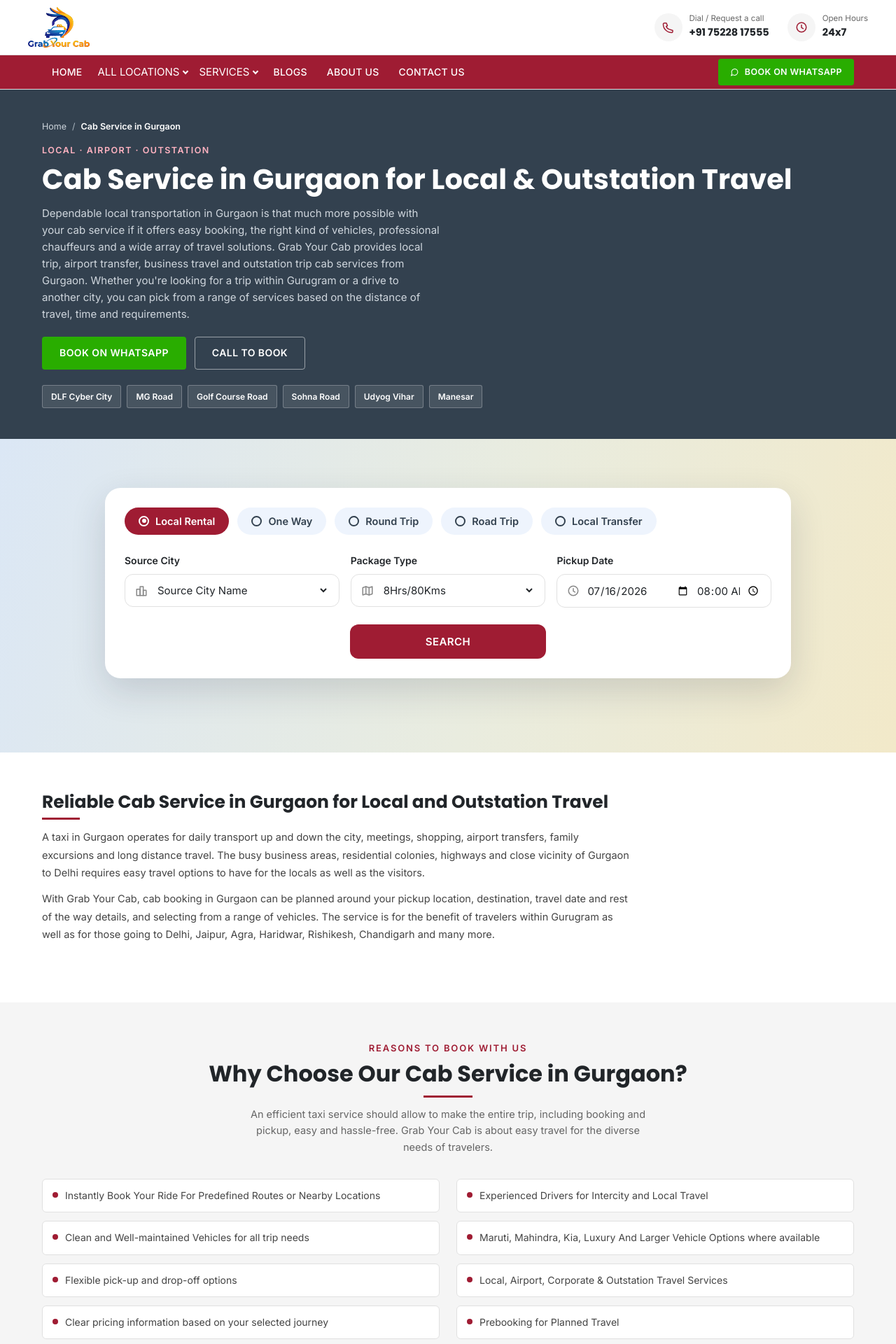
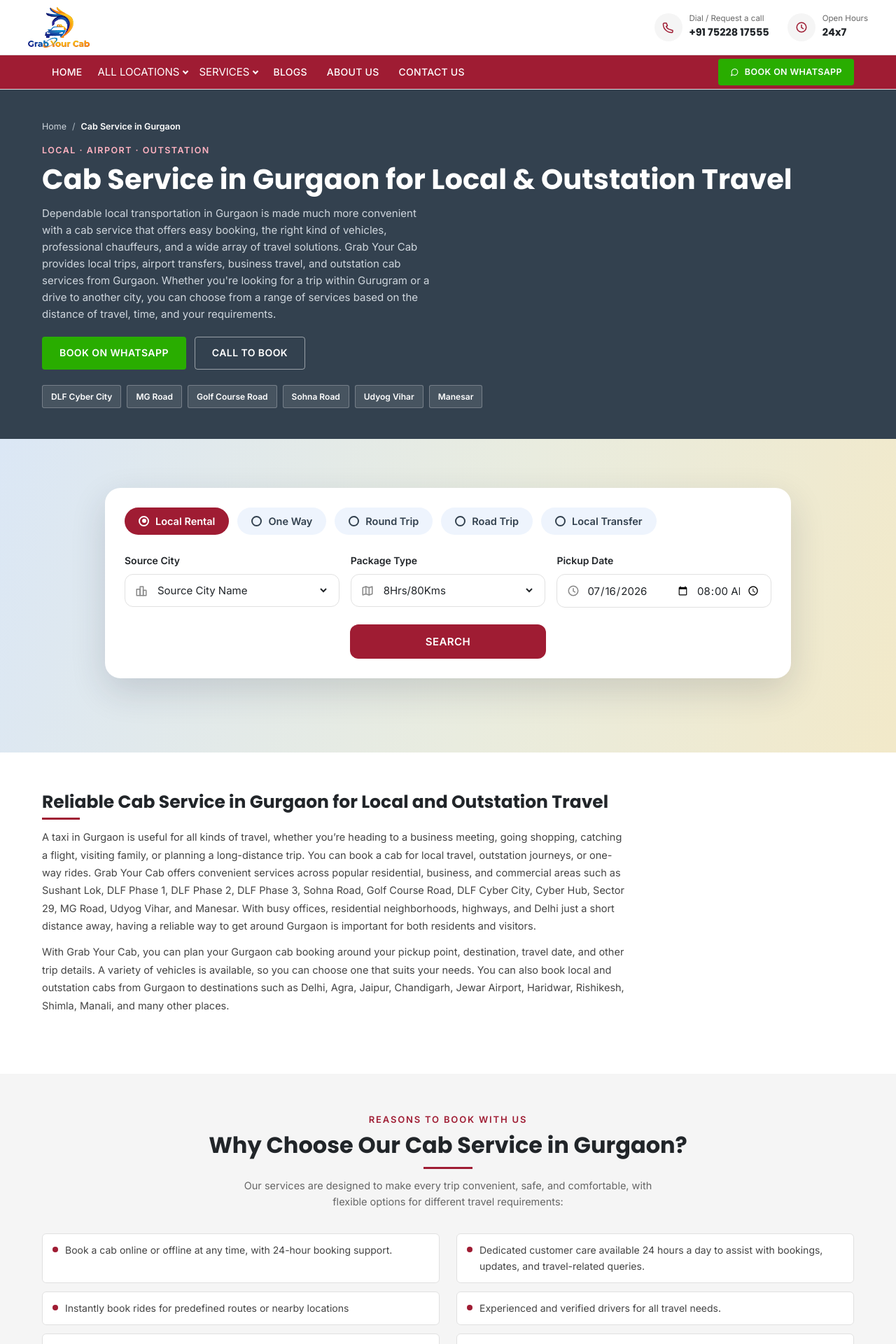
Before and after one commit to grabyourcab-lgtm/grabuourcabv2, a Next.js app: page /cab-service-gurgaon in a window 1280 px wide. Shown: the top 1920 px of the page at 70% size. Built offline with nearby package versions, Linux system fonts and the light colour scheme.

Commit message:
gurgaon page

```diff
--- a/app/cab-service-gurgaon/page.tsx
+++ b/app/cab-service-gurgaon/page.tsx
@@ -172,14 +172,15 @@
 
 /* Why Choose Our Cab Service in Gurgaon? */
 const whyChooseChecklist = [
-  "Instantly Book Your Ride For Predefined Routes or Nearby Locations",
-  "Experienced Drivers for Intercity and Local Travel",
-  "Clean and Well-maintained Vehicles for all trip needs",
-  "Maruti, Mahindra, Kia, Luxury And Larger Vehicle Options where available",
-  "Flexible pick-up and drop-off options",
-  "Local, Airport, Corporate & Outstation Travel Services",
-  "Clear pricing information based on your selected journey",
-  "Prebooking for Planned Travel",
+  "Book a cab online or offline at any time, with 24-hour booking support.",
+  "Dedicated customer care available 24 hours a day to assist with bookings, updates, and travel-related queries.",
+  "Instantly book rides for predefined routes or nearby locations",
+  "Experienced and verified drivers for all travel needs.",
+  "Clean and well-maintained vehicles for every type of trip.",
+  "A wide range of car makers and models, including Maruti, Mahindra, Toyota, Hyundai, Kia, MG, Tata, Mercedes, Audi, BMW, Jaguar, Range Rover, Hummer, and Rolls-Royce.",
+  "Local, airport, corporate, wedding, one-way, and outstation travel services.",
+  "Customized and specialized services for wedding and corporate events.",
+  "Special options such as pet-friendly cabs, women-only cabs, elderly-friendly cabs, and cabs with attendants."
 ];
 
 /* Cab Booking In Gurgaon */
@@ -196,41 +197,44 @@
   {
     title: "Local Cabs Service in Gurgaon",
     image: "https://images.unsplash.com/photo-1449965408869-eaa3f722e40d?w=600",
-    text: "Local cabs are good for a commute, grocery shopping, business appointments, business meetings, train or metro travel, or traveling in various locations in Gurugram.",
+    text: "Local cabs are good for a commute, grocery shopping, business appointments, business meetings, train or metro travel, or traveling in various locations in Gurugram.",
   },
   {
     title: "Gurgaon Airport Cab Service",
     image: "https://images.unsplash.com/photo-1436491865332-7a61a109cc05?w=600",
-    text: "IGI Delhi airport taxi for Old Gurgaon cab and Sector 53 Gurgaon means you don't have to worry about late arrivals or long commuting times, especially with luggage or an early/late flight.",
+    text: "If there is an IGI Delhi airport taxi for Old Gurgaon cab and Sector 53 Gurgaon, then you don’t have to worry about late arrivals or long commuting times. It can be especially helpful if you’re traveling with luggage or catching an early or late flight. Grab Your cab also started 24 hours airport transfer for new Noida  International Airport in Jewar.",
   },
   {
     title: "Outstation Cab Service from Gurgaon",
     image: "https://images.unsplash.com/photo-1502877338535-766e1452684a?w=600",
-    text: "Best for travelling out of and beyond the city, including Delhi, Jaipur, Agra, Haridwar, Rishikesh, and Chandigarh. Passengers can opt for one way or round trip based on their trip.",
+    text: "An outstation taxi in Gurgaon is best for travelling out of and beyond the city. A few among the best list are Delhi, Jaipur, Agra, Haridwar, Rishikesh, Simla, Manali & Chandigarh. Passengers can opt for one way or round trip based on their trip.",
   },
   {
     title: "One-Way Cab from Gurgaon",
     image: "https://images.unsplash.com/photo-1503376780353-7e6692767b70?w=600",
-    text: "One way cabs from Gurgaon are made available if you wish to travel only in one direction from here — hire a oneway taxi from Gurgaon.",
+    text: "One-way cabs from Gurgaon are also available if you wish to travel in only one direction. If you are travelling from Gurgaon to a single destination, you can book a one-way cab or hire a one-way taxi from Gurgaon with Grab Your Cab. Grab Your Cab charges only for the one-way distance and kilometres travelled, helping you avoid paying for the return journey. This makes Grab Your Cab a unique and affordable car rental company in Gurgaon, offering cost-effective one-way cab services for convenient and comfortable travel to your chosen destination",
   },
   {
     title: "Round-Trip Cab Service",
     image: "https://images.unsplash.com/photo-1494976388531-d1058494cdd8?w=600",
-    text: "Ideal for family visits, work travel, weekend getaways, sightseeing, or trips where you expect to return to Gurgaon after reaching your destination.",
+    text: "Round-trip cabs are ideal for family visits, work travel, weekend getaways, sightseeing, or trips where you expect to return to Gurgaon after reaching your destination.",
   },
   {
     title: "Corporate Cab Service",
     image: "https://encrypted-tbn0.gstatic.com/images?q=tbn:ANd9GcReTpeN1ID4mEY7KJ2qpkjGoi7YAcVzvM1rGZy2M7yb6Y-kiy0Zne1OsKY&s=10",
-    text: "Companies can avail cab transportation for employee travel, client meetings, conferences, airport transfers, and an array of professional excursions.",
+    text: "Companies can avail cab transportation for employee travel, client meetings, conferences, airport transfers, and an array of professional excursions.",
   },
 ];
 
 /* Cars Available for Cab Service in Gurgaon */
 const carsAvailable = [
-  { title: "Maruti Cabs", text: "Are you a single, a couple or a small family." },
-  { title: "Mahindra Cabs", text: "When travellers need extra space for passengers or luggage." },
-  { title: "Luxury Cars", text: "Suitable for business travel and events where extra comfort is needed." },
-  { title: "Bigger Vehicles", text: "Ideal for families or a group of travelers, subject to availability." },
+  { title: "5-Seater Cars", text: "Suitable for solo travellers, couples, or small families." },
+  { title: "7-Seater Cars", text: "Ideal when travellers need extra space for passengers or luggage." },
+  { title: "Luxury Cars", text: "Suitable for business travel, special occasions, and events where extra comfort and style are required." },
+  { title: "Tempo Traveller", text: "Ideal for families or groups of travellers for personal, official, or group trips." },
+    { title: "Luxury Caravan", text: "Suitable for families seeking ultra-luxury travel without compromising on comfort, space, or premium amenities." },
+    { title: "Luxury Bus", text: "Suitable for large groups, including corporate employees, wedding guests, group tours, and pilgrimage tours." },
+
 ];
 
 /* Gurgaon to Outstation Cab Service */
@@ -309,12 +313,8 @@
           <span className="eyebrow">Local · Airport · Outstation</span>
           <h1>Cab Service in Gurgaon for Local &amp; Outstation Travel</h1>
           <p className="lead">
-            Dependable local transportation in Gurgaon is that much more possible with your cab
-            service if it offers easy booking, the right kind of vehicles, professional
-            chauffeurs and a wide array of travel solutions. Grab Your Cab provides local trip,
-            airport transfer, business travel and outstation trip cab services from Gurgaon.
-            Whether you're looking for a trip within Gurugram or a drive to another city, you can
-            pick from a range of services based on the distance of travel, time and requirements.
+            Dependable local transportation in Gurgaon is made much more convenient with a cab service that offers easy booking, the right kind of vehicles, professional chauffeurs, and a wide array of travel solutions. Grab Your Cab provides local trips, airport transfers, business travel, and outstation cab services from Gurgaon. Whether you're looking for a trip within Gurugram or a drive to another city, you can choose from a range of services based on the distance of travel, time, and your requirements.
+
           </p>
           <div className="hero-ctas">
             <a href="https://wa.me/910000000000" className="btn btn-wa">
@@ -344,18 +344,10 @@
             <div className="seo-block">
               <h2>Reliable Cab Service in Gurgaon for Local and Outstation Travel</h2>
               <p>
-                A taxi in Gurgaon operates for daily transport up and down the city, meetings,
-                shopping, airport transfers, family excursions and long distance travel. The busy
-                business areas, residential colonies, highways and close vicinity of Gurgaon to
-                Delhi requires easy travel options to have for the locals as well as the
-                visitors.
+                A taxi in Gurgaon is useful for all kinds of travel, whether you’re heading to a business meeting, going shopping, catching a flight, visiting family, or planning a long-distance trip. You can book a cab for local travel, outstation journeys, or one-way rides. Grab Your Cab offers convenient services across popular residential, business, and commercial areas such as Sushant Lok, DLF Phase 1, DLF Phase 2, DLF Phase 3, Sohna Road, Golf Course Road, DLF Cyber City, Cyber Hub, Sector 29, MG Road, Udyog Vihar, and Manesar. With busy offices, residential neighborhoods, highways, and Delhi just a short distance away, having a reliable way to get around Gurgaon is important for both residents and visitors.
               </p>
               <p>
-                With Grab Your Cab, cab booking in Gurgaon can be planned around your pickup
-                location, destination, travel date and rest of the way details, and selecting
-                from a range of vehicles. The service is for the benefit of travelers within
-                Gurugram as well as for those going to Delhi, Jaipur, Agra, Haridwar, Rishikesh,
-                Chandigarh and many more.
+                With Grab Your Cab, you can plan your Gurgaon cab booking around your pickup point, destination, travel date, and other trip details. A variety of vehicles is available, so you can choose one that suits your needs. You can also book local and outstation cabs from Gurgaon to destinations such as Delhi, Agra, Jaipur, Chandigarh, Jewar Airport, Haridwar, Rishikesh, Shimla, Manali, and many other places.
               </p>
             </div>
           </div>
@@ -369,9 +361,7 @@
             <span className="eyebrow">Reasons To Book With Us</span>
             <h2>Why Choose Our Cab Service in Gurgaon?</h2>
             <p>
-              An efficient taxi service should allow to make the entire trip, including booking
-              and pickup, easy and hassle-free. Grab Your Cab is about easy travel for the
-              diverse needs of travelers.
+              Our services are designed to make every trip convenient, safe, and comfortable, with flexible options for different travel requirements:
             </p>
           </div>
           <div className="check-grid">
@@ -395,7 +385,7 @@
           <div className="sec-head">
             <span className="eyebrow">Simple Process</span>
             <h2>Cab Booking In Gurgaon</h2>
-            <p>Booking a cab in Gurgaon can be planned in a few simple steps.</p>
+            <p>Booking a cab in Gurgaon can be planned in a few simple steps:</p>
           </div>
           <div className="steps">
             {bookingSteps.map((step, i) => (
@@ -407,7 +397,7 @@
             ))}
           </div>
           <p style={{ textAlign: "center", marginTop: 20, color: "var(--muted)", fontSize: "14.5px" }}>
-            This simple process makes online cab booking in Gurgaon really convenient.
+            In both cases, this simple process makes online cab booking in Gurgaon really convenient.
           </p>
 
           <div className="banner alt" style={{ marginTop: 40 }}>
@@ -450,13 +440,60 @@
         </div>
       </section>
 
+
+            {/* ---------- SPECIAL & CORPORATE SERVICES ---------- */}
+      <section className="sec">
+        <div className="container">
+          <div className="seo-wrap">
+            <div className="seo-block">
+              <h2>Pet-Friendly Cab in Gurgaon</h2>
+              <p>
+                Grab Your Cab offers a pet-friendly cab in Gurgaon for travellers who want to travel comfortably with their pets. Finding a special taxi for pets can often be difficult, especially when travelling to the airport, another city, or for an important appointment.
+              </p>
+              <p>
+                Our pet-friendly cab service allows you to travel with your pet more conveniently. Whether you are planning local travel, an airport transfer, or an outstation journey, you can book a suitable cab based on your travel requirements. Grab Your Cab aims to provide a comfortable travel option for both pet owners and their pets.
+              </p>
+            </div>
+
+            <div className="seo-block">
+              <h2>Women-Only Cab in Gurgaon</h2>
+              <p>
+                Grab Your Cab offers a women-only cab in Gurgaon for women who prefer a more secure and comfortable travel option. With a focus on safety and convenience, this service is designed for women travelling for work, daily requirements, airport transfers, or other local and outstation journeys.
+              </p>
+              <p>
+                Our women-only cab service is among the safest taxi options for women in Gurgaon, providing a more comfortable and dependable travel experience based on individual requirements.
+              </p>
+            </div>
+
+            <div className="seo-block">
+              <h2>Wedding Transport Management in Gurgaon</h2>
+              <p>
+                Grab Your Cab provides complete wedding transport management services to ensure smooth and well-organised transportation for wedding guests, family members, and the wedding couple. We can arrange 7-seater vehicles, Tempo Travellers, and luxury buses for the convenient transportation of guests between hotels, venues, airports, and other locations.
+              </p>
+              <p>
+                We also provide luxury wedding cars for the bride, groom, and their family members. Our team manages the transportation schedule and vehicle movement to help ensure smooth operations throughout the wedding celebrations, allowing families and guests to travel comfortably and on time.
+              </p>
+            </div>
+
+            <div className="seo-block">
+              <h2>Corporate Car Rental</h2>
+              <p>
+                Grab Your Cab provides reliable corporate car rental services for businesses looking for comfortable and dependable transportation for their employees. We offer dedicated cabs with professional drivers to ensure smooth and timely employee pickup and drop services based on office schedules and travel requirements.
+              </p>
+              <p>
+                For senior management, directors, and other executives, we also provide a wide range of luxury cars for official travel, meetings, airport transfers, and special corporate requirements. Our corporate car rental services can be customized to suit the transportation needs of companies of different sizes.
+              </p>
+            </div>
+          </div>
+        </div>
+      </section>
       {/* ---------- CARS AVAILABLE ---------- */}
       <section className="sec">
         <div className="container">
           <div className="sec-head">
             <span className="eyebrow">Fleet Options</span>
             <h2>Cars Available for Cab Service in Gurgaon</h2>
-            <p>Type of vehicle should be appropriate for number of passengers, luggage and type of trip.</p>
+            <p>The type of vehicle should be selected according to the number of passengers, luggage requirements, and the nature of the trip.</p>
           </div>
           <div className="check-grid">
             {carsAvailable.map((c) => (
@@ -478,14 +515,10 @@
             <div className="seo-block">
               <h2>Popular Areas We Serve in Gurgaon</h2>
               <p>
-                Cab requests are originated from homes, offices, and commercial establishments
-                all over Gurgaon. The usual service areas are DLF Cyber City, Golf Course Road,
-                Golf Course Extension Road, MG Road, Sohna Road, Sector 14, Sector 29, Sector 44,
-                Sector 49, Udyog Vihar, Manesar, Dwarka Expressway, and New Gurgaon.
+                Cab requests are originated from homes, offices, and commercial establishments all over Gurgaon. Strategic Places: The usual service areas are Sushant Lok, DLF PHASE I, II. III Cyber  City, Golf Course Road,Golf Course Extension Road, MG Road, Sohna Road, Sector 14, Sector 29, Sector 44, Sector 49, Udyog Vihar, Manesar, Dwarka Expressway, and New Gurgaon.
               </p>
               <p>
-                Availability is subject to the selected pickup location, destination, vehicle,
-                and time of booking.
+                Availability is subject to the selected pickup location, destination, vehicle, and time of booking.
               </p>
             </div>
           </div>
@@ -499,9 +532,7 @@
             <span className="eyebrow">Long Distance Travel</span>
             <h2>Gurgaon to Outstation Cab Service</h2>
             <p>
-              For long distance travel, outstation cabs from Gurgaon offer hassle free door to
-              door service without the need of driving on your own. They are especially useful
-              for families, groups, business travelers and those traveling with baggage.
+              For long distance travel, outstation cabs from Gurgaon offer hassle free door to door service without the need of driving on your own. They are especially useful for families, groups, business travelers and those traveling with baggage.
             </p>
           </div>
           <div className="cmp-table-wrap">
@@ -532,30 +563,22 @@
             <div className="seo-block">
               <h2>Cab Fare in Gurgaon: How Much Does a Cab Cost?</h2>
               <p>
-                Gurgaon Taxi prices are calculated on many common parameters, and not one
-                specifically. Travel distance, vehicle type, travel duration, one way trip or
-                round trip, pick up and drop, airport or outstation trip are some of the
-                important considerations.
+                Gurgaon Taxi prices are calculated on many common parameters, and not one specifically. Travel distance, vehicle type, travel duration, one way trip or round trip, pick up and drop, airport or outstation trip are some of the important considerations.
               </p>
               <p>
-                Tolls, parking, fee for using highways, and other relevant costs could also
-                contribute to the final price. Knowing the full fare in advance allows the
-                passengers to plan their travel budget.
+                Tolls, parking, fee for using highways, and other relevant costs could also contribute to the final price. Knowing the full fare in advance allows the passengers to plan their travel budget.
+
+
               </p>
             </div>
 
             <div className="seo-block">
               <h2>Why Book a Cab Instead of Driving Yourself?</h2>
               <p>
-                Taking a cab can make your trip a little easier if you'd rather not deal with the
-                traffic, the parking headaches, and the energy-sapping driving. It is convenient
-                for airport travel, business trips, long distance travel and traveling with
-                family or luggage.
+                Taking a cab can make your trip a little easier if you’d rather not deal with the traffic, the parking headaches, and the energy-sapping driving. It is convenient for airport travel, business trips, long distance travel and traveling with family or luggage.
               </p>
               <p>
-                Since cab travel provides doorstep service even for outstation travel, passengers
-                get to rest or attend to other activities inside the car, while enjoying the
-                journey.
+                Since cab travel provides doorstep service even for outstation travel, passengers get to rest or attend to other activities inside the car, while enjoying the journey.
               </p>
             </div>
           </div>
@@ -569,15 +592,10 @@
             <div className="seo-block">
               <h2>Why Choose to Grab Your Cab for Gurgaon Travel?</h2>
               <p>
-                Grab Your Cab is also a good choice for passengers looking for local or
-                intercity travel from Gurgaon. The service concentrates on easy booking,
-                different kind of vehicles requirements, local travelling, airport travelling and
-                outstation travelling.
+                Grab Your Cab is a convenient choice for passengers looking for local or intercity travel from Gurgaon. Along with local travel, airport transfers, and outstation journeys, the service offers specialised options such as pet-friendly and family-friendly cabs, women-only taxis, special taxi services for elderly passengers, corporate car rental, corporate event transportation, self-drive cars, and car rental with PSOs for additional personal security.
               </p>
               <p>
-                If you want to book a Gurugram taxi service for a day trip in the city or an
-                outstation cab for a trip for a long time, pre selecting the vehicle, route and
-                fare will certainly give a better travelling experience overall.
+               Whether you need a Gurugram taxi service for a local trip or an outstation cab for a longer journey, Grab Your Cab offers different vehicle options and travel solutions based on your specific requirements.
               </p>
             </div>
           </div>
@@ -614,15 +632,10 @@
             <div className="seo-block" style={{ marginBottom: 0 }}>
               <h2>Cab Service in Gurgaon for Different Travel Needs</h2>
               <p>
-                Not all passengers have the same travel needs. Local cabs can cater to regular
-                commuters, and families flying to outstation can opt for comfortable rides.
-                Businessmen can book cabs for their meetings and corporate transport, while
-                tourists can opt for city and intercity travel on the basis of their plan.
+                Not all passengers on a train have the same travel needs. Local cabs can cater to regular commuters, and families flying to outstation can opt for comfortable rides. Businessmen can book cabs for their meetings and corporate transport, while tourists can opt for city and intercity travel on the basis of their plan.
               </p>
               <p>
-                Also subject to the relevant booking conditions, full day cab in Gurgaon can be
-                included when transportation for two or more stops or long distance local
-                travelling is required.
+               Also subject to the relevant booking conditions, full day cab in Gurgaon can be included when transportation for two or more stops or long distance local travelling is required.
               </p>
             </div>
           </div>
```
